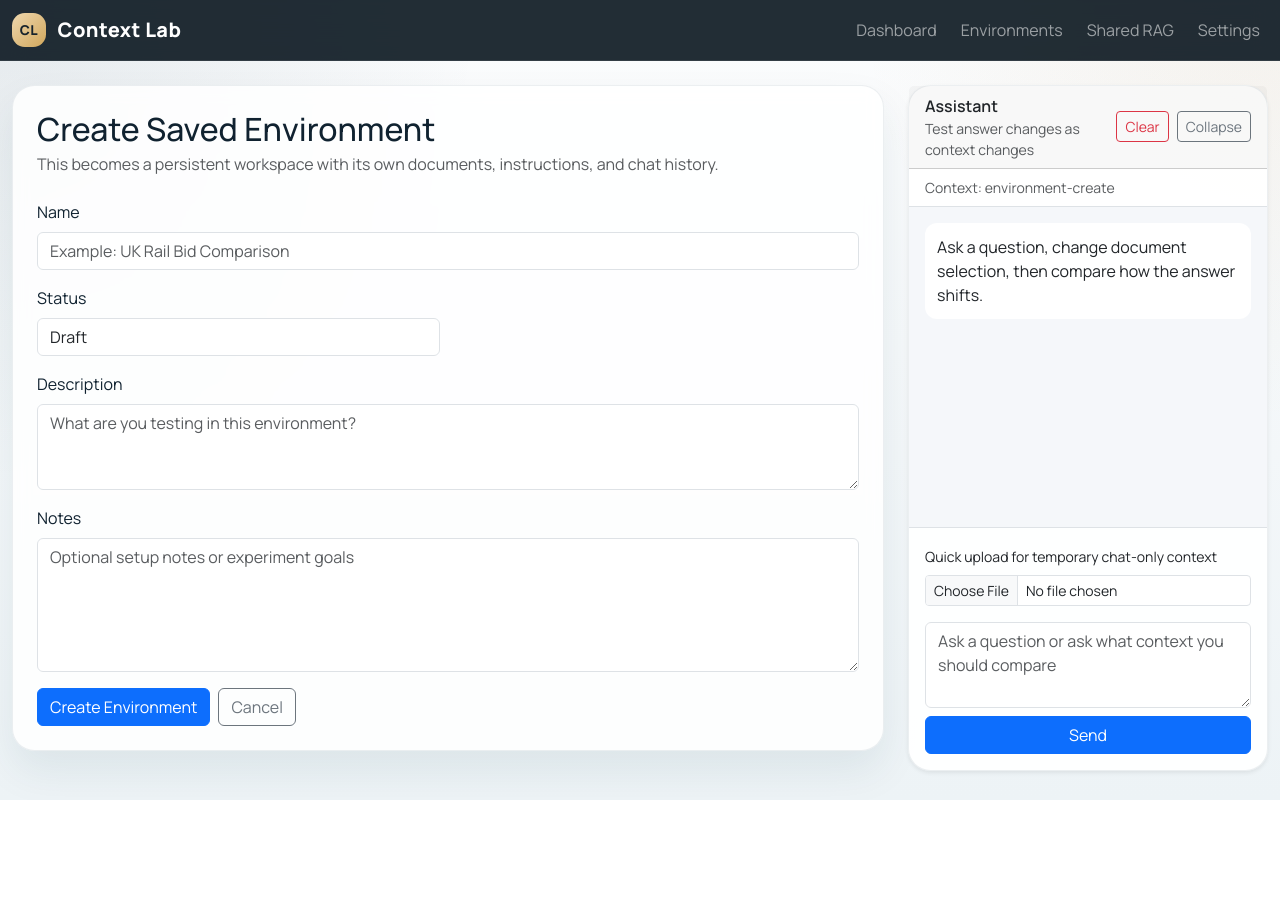
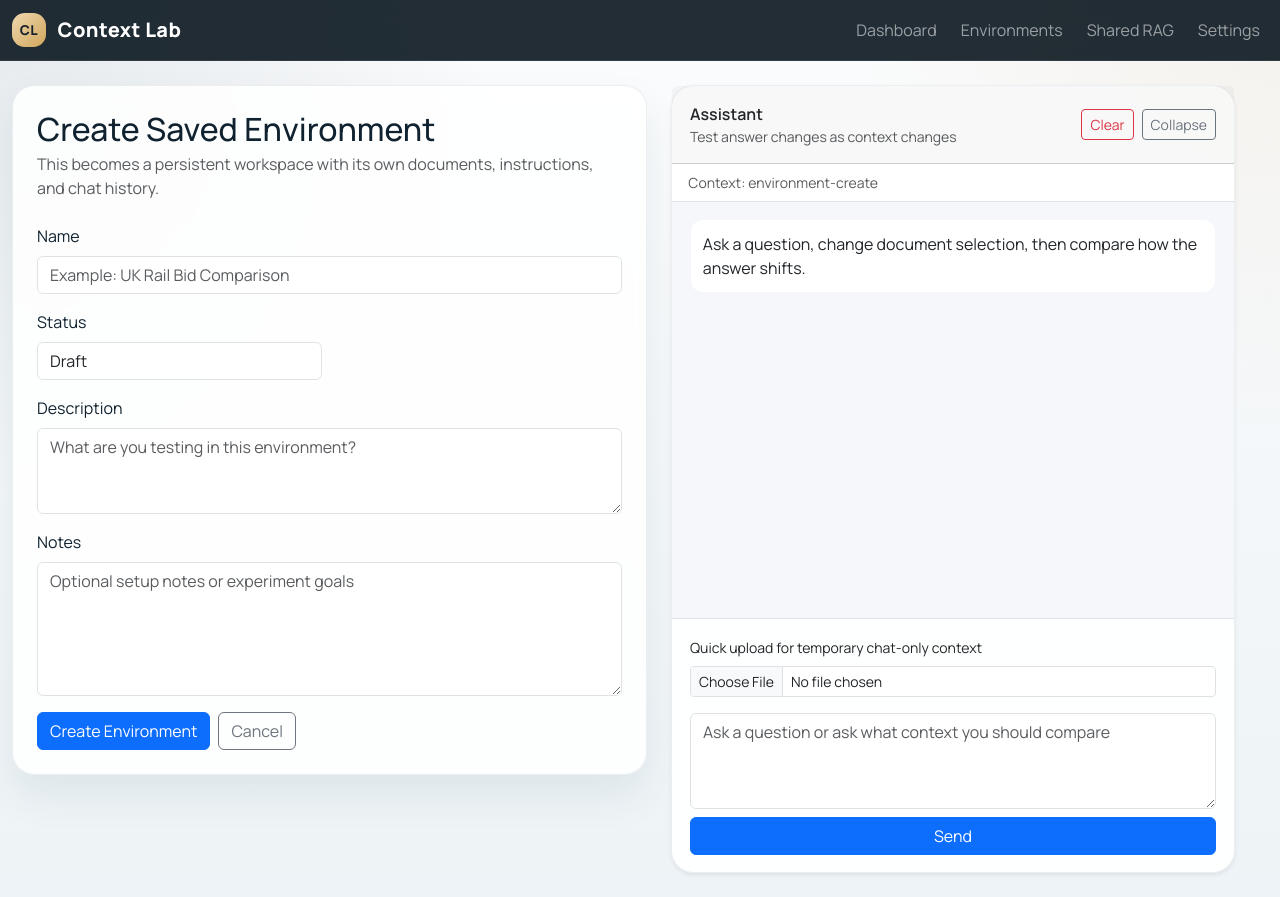
Before and after one commit to zageabb/context-lab, a Flask app: page /environments/new in a window 1280 px wide. Before the commit the page ends 800 px from the top, so only its background shows below. Run offline with Flask 3, Linux system fonts and the light colour scheme; data that the repository does not hold is empty; parts of the project's set-up code (start-up, migrations or seed data) failed here and were passed over; some libraries are stand-ins or nearby versions.

Commit message:
Make chat panel larger

```diff
--- a/static/css/app.css
+++ b/static/css/app.css
@@ -1,5 +1,5 @@
 :root {
-  --panel-width: 360px;
+  --panel-width: minmax(460px, 44vw);
   --border-color: #d9e0e6;
   --surface: #f5f7fa;
   --ink: #102230;
@@ -25,9 +25,13 @@ body {
 
 .layout-grid {
   display: grid;
-  grid-template-columns: minmax(0, 1fr) var(--panel-width);
+  grid-template-columns: minmax(0, 0.95fr) var(--panel-width);
   gap: 1.5rem;
   align-items: start;
+}
+
+.layout-grid > main {
+  min-width: 0;
 }
 
 .app-nav {
@@ -149,6 +153,7 @@ body {
   position: sticky;
   top: 1rem;
   background: rgba(255, 255, 255, 0.93);
+  min-height: calc(100vh - 2rem);
 }
 
 .chat-panel.is-collapsed .card-body {
@@ -156,11 +161,29 @@ body {
 }
 
 .chat-history {
-  min-height: 320px;
-  max-height: 60vh;
+  min-height: 52vh;
+  max-height: 68vh;
   overflow-y: auto;
   background: var(--surface);
-  padding: 1rem;
+  padding: 1.15rem;
+}
+
+.chat-panel .card-header {
+  padding: 1rem 1.1rem;
+}
+
+.chat-panel .card-body {
+  display: flex;
+  flex-direction: column;
+}
+
+.chat-panel .border-top.p-3 {
+  padding: 1rem 1.1rem 1.1rem !important;
+}
+
+#chat-message {
+  min-height: 6rem;
+  resize: vertical;
 }
 
 .chat-message {
@@ -346,6 +369,12 @@ textarea.font-monospace {
 
   .chat-panel {
     position: static;
+    min-height: auto;
+  }
+
+  .chat-history {
+    min-height: 24rem;
+    max-height: 50vh;
   }
 }
 
```
